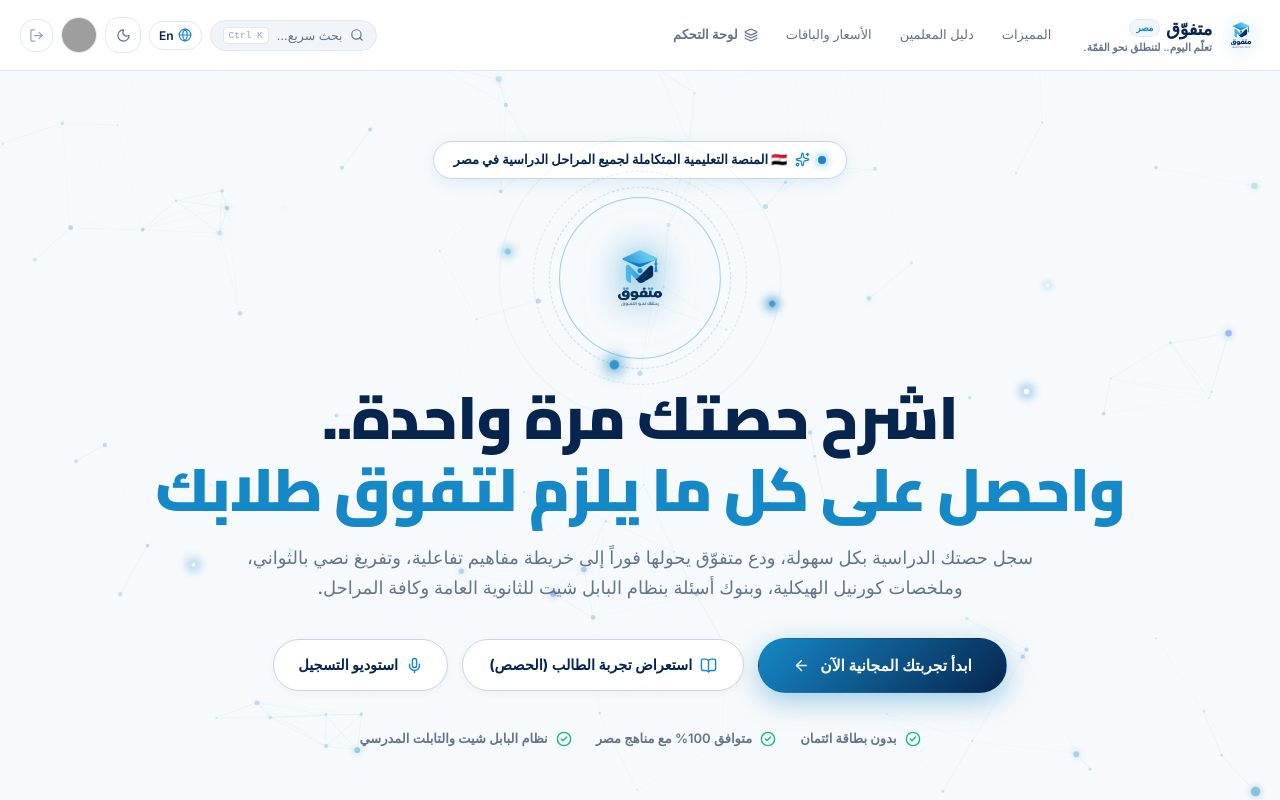
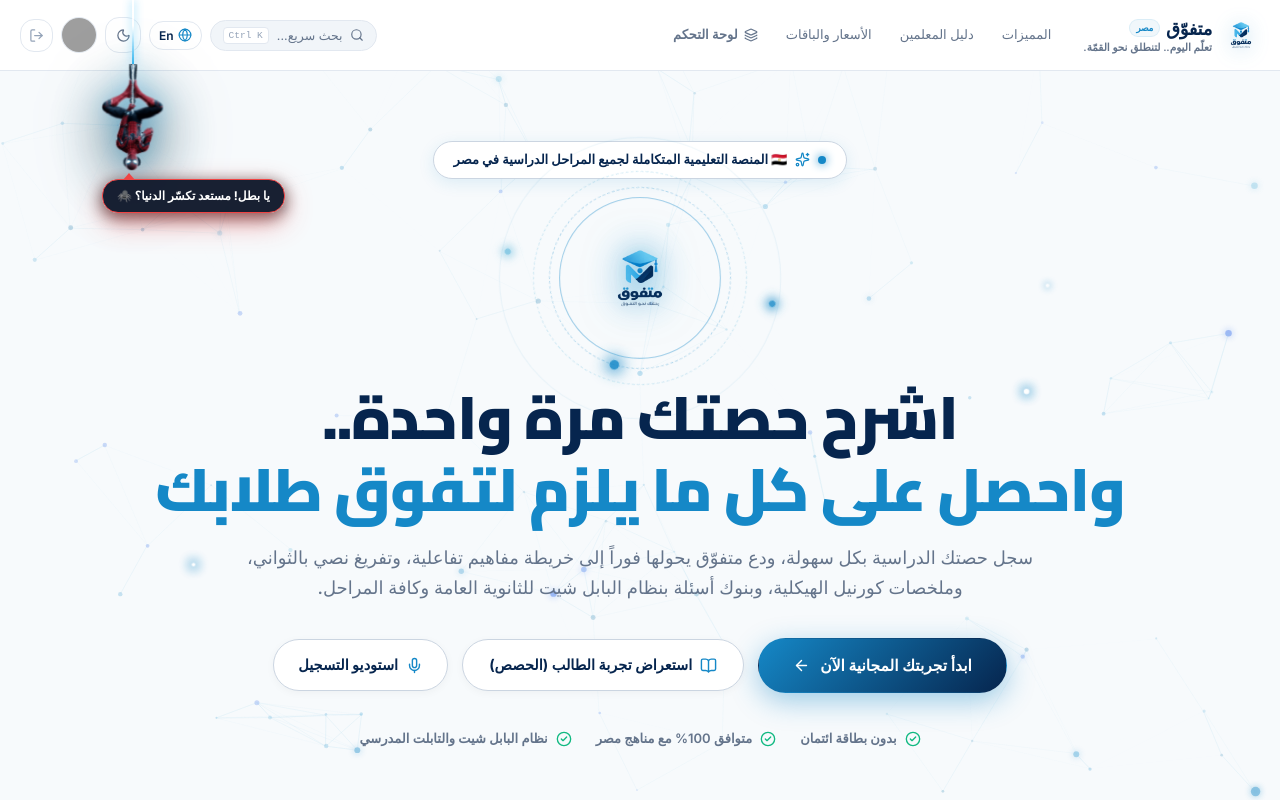
Before and after one commit to Abdelrahman5884/Motafawweq-Frontend, a React (Vite) app: page / in a window 1280 px wide. Shown: the top 800 px of the page. Built offline with nearby package versions, Linux system fonts and the light colour scheme; grey boxes are pictures that could not be loaded.

Commit message:
feat: add LandingPage view and interactive SpiderManWeb component

```diff
--- a/src/components/common/SpiderManWeb.jsx
+++ b/src/components/common/SpiderManWeb.jsx
@@ -5,136 +5,102 @@
 const SPIDEY_QUOTES_AR = [
   'يا بطل! مستعد تكسّر الدنيا؟ 🕷️',
   'مع متفوّق.. التفوق مضمون!',
-  'أنا في ضهرك.. ركّز وذاكر!',
-  'أبطال مصر قادمون للتفوق!'
+  'أنا في ضهرك.. ركّز وذاكر! 🕸️',
+  'أبطال مصر قادمون للتفوق! 🚀',
+  'كل دقيقة بتفرق في مستقبلك! ⚡',
+  'ذاكر بذكاء مش بمجهود ع الفاضي! 🧠'
 ];
 
 const SPIDEY_QUOTES_EN = [
   'Ready to crush your goals, hero? 🕷️',
   'With Motafawweq, success is yours!',
-  'I got your back.. Stay focused!',
-  'Your superpowers start here!'
+  'I got your back.. Stay focused! 🕸️',
+  'Your superpowers start here! 🚀',
+  'Every minute counts towards your dream! ⚡',
+  'Study smarter, not harder! 🧠'
 ];
 
 export const SpiderManWeb = () => {
   const { lang, isRtl } = useLanguage();
   const location = useLocation();
+
+  // Strictly ONLY on the Landing Page
   const isLandingPage = location.pathname === '/';
 
-  // Animation lifecycle stages: 'entering' | 'hanging' | 'diving' | 'hidden'
-  const [stage, setStage] = useState(isLandingPage ? 'entering' : 'hidden');
+  // Animation lifecycle stages: 'entering' | 'hanging' | 'retracting' | 'hidden'
+  const [stage, setStage] = useState('hidden');
   const [showBubble, setShowBubble] = useState(false);
   const [quoteIndex, setQuoteIndex] = useState(0);
   const [bounceCount, setBounceCount] = useState(0);
 
   const cycleTimerRef = useRef(null);
   const bubbleTimerRef = useRef(null);
+  const autoHideTimerRef = useRef(null);
 
-  // Landing page cycle vs Non-landing page peek
   useEffect(() => {
-    // Clear existing timers
-    if (cycleTimerRef.current) clearTimeout(cycleTimerRef.current);
-    if (bubbleTimerRef.current) clearTimeout(bubbleTimerRef.current);
+    // If NOT on the landing page, ensure hidden and do nothing
+    if (!isLandingPage) {
+      setStage('hidden');
+      setShowBubble(false);
+      return;
+    }
 
-    if (isLandingPage) {
     let isMounted = true;
 
-      const runLandingCycle = () => {
+    // Routine to trigger a Spidey descent and retract cycle
+    const triggerCycle = () => {
       if (!isMounted) return;
 
-        // Step 1: Drop in from top
+      // 1. Drop down from top
       setStage('entering');
 
-        // Auto show bubble after landing
+      // 2. Pop the motivational quote bubble after landing
       bubbleTimerRef.current = setTimeout(() => {
         if (isMounted) setShowBubble(true);
-        }, 1100);
+      }, 850);
 
-        // Hide bubble after 4.5s
-        setTimeout(() => {
-          if (isMounted) setShowBubble(false);
-        }, 5500);
-
-        // Transition to normal hanging swing after entrance
+      // 3. Transition to gentle hanging swing
       setTimeout(() => {
         if (isMounted) setStage('hanging');
-        }, 1000);
+      }, 950);
 
-        // Step 2: After ~10 seconds of hanging, perform dramatic superhero downward dive ("يقع لتحت خالص")
-        cycleTimerRef.current = setTimeout(() => {
+      // 4. Stay hanging for 7 seconds, then retract back up
+      autoHideTimerRef.current = setTimeout(() => {
         if (!isMounted) return;
         setShowBubble(false);
-          setStage('diving');
+        setStage('retracting');
 
-          // Step 3: Once off-screen (after 800ms), transition to hidden cooldown
+        // 5. Hide completely after retraction finishes
         setTimeout(() => {
           if (!isMounted) return;
           setStage('hidden');
-            // Advance quote for next time
           setQuoteIndex((prev) => (prev + 1) % SPIDEY_QUOTES_AR.length);
+        }, 750);
 
-            // Step 4: After 3.5s of hidden cooldown, drop in again from navbar!
-            cycleTimerRef.current = setTimeout(() => {
-              if (isMounted) runLandingCycle();
-            }, 3500);
-
-          }, 850);
-
-        }, 60000); // 10 seconds hanging time
+      }, 7000);
     };
 
-      runLandingCycle();
+    // Initial show shortly after page load (1.5s delay for pleasant entrance)
+    const initialTimer = setTimeout(() => {
+      triggerCycle();
+    }, 1500);
+
+    // Recurring cycle: every 60 seconds (1 minute), Spider-Man drops in and retracts
+    const recurringInterval = setInterval(() => {
+      triggerCycle();
+    }, 60000);
 
     return () => {
       isMounted = false;
+      clearTimeout(initialTimer);
+      clearInterval(recurringInterval);
       if (cycleTimerRef.current) clearTimeout(cycleTimerRef.current);
       if (bubbleTimerRef.current) clearTimeout(bubbleTimerRef.current);
+      if (autoHideTimerRef.current) clearTimeout(autoHideTimerRef.current);
     };
-    } else {
-      // Non-landing pages: Polite peek every 3 minutes for 3 seconds
-      let isMounted = true;
-      setStage('hidden');
-      setShowBubble(false);
+  }, [isLandingPage]);
 
-      const HIDE_DURATION = 3 * 60 * 1000; // 3 minutes
-      const PEEK_DURATION = 3500;           // 3.5 seconds
-
-      const runPeekCycle = () => {
-        cycleTimerRef.current = setTimeout(() => {
-          if (!isMounted) return;
-          setStage('entering');
-          setShowBubble(true);
-
-          setTimeout(() => {
-            if (isMounted) setStage('hanging');
-          }, 800);
-
-          cycleTimerRef.current = setTimeout(() => {
-            if (!isMounted) return;
-            setShowBubble(false);
-            setStage('diving');
-
-            setTimeout(() => {
-              if (!isMounted) return;
-              setStage('hidden');
-              runPeekCycle();
-            }, 800);
-          }, PEEK_DURATION);
-
-        }, HIDE_DURATION);
-      };
-
-      runPeekCycle();
-
-      return () => {
-        isMounted = false;
-        if (cycleTimerRef.current) clearTimeout(cycleTimerRef.current);
-        if (bubbleTimerRef.current) clearTimeout(bubbleTimerRef.current);
-      };
-    }
-  }, [location.pathname, isLandingPage]);
-
-  // Interactive tap / click handler
+  // Handle tap / click to trigger interactive bounce and quote change
   const handleClick = (e) => {
     e.stopPropagation();
     setBounceCount((prev) => prev + 1);
@@ -144,28 +110,30 @@
     if (bubbleTimerRef.current) clearTimeout(bubbleTimerRef.current);
     bubbleTimerRef.current = setTimeout(() => {
       setShowBubble(false);
-    }, 4000);
+    }, 4500);
   };
 
-  if (stage === 'hidden') return null;
+  // Do not render anything when hidden or off the landing page
+  if (!isLandingPage || stage === 'hidden') return null;
 
   const currentQuote = lang === 'ar' ? SPIDEY_QUOTES_AR[quoteIndex] : SPIDEY_QUOTES_EN[quoteIndex];
 
   return (
     <div
-      className="spidey-container-adaptive"
+      className="spidey-fixed-root"
+      aria-label="Motafawweq Spider-Man"
       style={{
-        position: 'absolute',
-        top: '100%',
-        zIndex: 60,
+        position: 'fixed',
+        top: 0,
+        zIndex: 9999,
         pointerEvents: 'none',
         userSelect: 'none'
       }}
     >
       <style>{`
-        /* Responsive Positioning and Adaptive Sizing */
-        .spidey-container-adaptive {
-          inset-inline-end: clamp(80px, 14vw, 220px);
+        /* Positioning on Desktop and Tablets */
+        .spidey-fixed-root {
+          ${isRtl ? 'left: clamp(20px, 8vw, 140px);' : 'right: clamp(20px, 8vw, 140px);'}
         }
 
         .spidey-interactive-wrapper {
@@ -178,21 +146,21 @@
           touch-action: manipulation;
         }
 
-        /* Web Line - Longer & Sturdier */
+        /* Web Line Thread - Radiant Silky Web */
         .spidey-web-line {
           width: 2px;
-          height: 75px;
-          background: linear-gradient(180deg, rgba(255, 255, 255, 0.6) 0%, #FFFFFF 50%, #38BDF8 100%);
+          height: clamp(45px, 8vh, 85px);
+          background: linear-gradient(180deg, rgba(255, 255, 255, 0.4) 0%, #FFFFFF 40%, #38BDF8 100%);
           box-shadow: 0 0 8px rgba(56, 189, 248, 0.8), 0 0 3px rgba(255, 255, 255, 0.9);
           transition: height 0.35s cubic-bezier(0.34, 1.56, 0.64, 1);
         }
 
         /* Spidey Character Sprite */
         .spidey-character-sprite {
-          width: 66px;
+          width: clamp(46px, 6vw, 62px);
           height: auto;
           object-fit: contain;
-          filter: drop-shadow(0 14px 28px rgba(0, 0, 0, 0.65)) drop-shadow(0 0 12px rgba(56, 189, 248, 0.3));
+          filter: drop-shadow(0 14px 28px rgba(0, 0, 0, 0.65)) drop-shadow(0 0 12px rgba(56, 189, 248, 0.35));
           transition: transform 0.3s cubic-bezier(0.34, 1.56, 0.64, 1), filter 0.3s ease;
         }
 
@@ -206,18 +174,18 @@
           }
         }
 
-        /* Smooth Drop In from Navbar entrance */
-        @keyframes spideyDropFromNav {
+        /* Drop In From Top (Entering) */
+        @keyframes spideyDropFromTop {
           0% {
-            transform: translateY(-180px) scale(0.9);
+            transform: translateY(-220px) scale(0.9);
             opacity: 0;
           }
           65% {
-            transform: translateY(16px) scale(1.02);
+            transform: translateY(14px) scale(1.03);
             opacity: 1;
           }
           85% {
-            transform: translateY(-8px) scale(0.99);
+            transform: translateY(-6px) scale(0.99);
           }
           100% {
             transform: translateY(0px) scale(1);
@@ -225,44 +193,44 @@
           }
         }
 
-        /* Dramatic Superhero Downward Fall / Dive */
-        @keyframes spideyDiveDown {
+        /* Retract Back Up To Top (Retracting) */
+        @keyframes spideyRetractUp {
           0% {
-            transform: translateY(0px) rotate(0deg) scale(1);
+            transform: translateY(0px) scale(1);
             opacity: 1;
           }
           20% {
-            transform: translateY(-15px) rotate(-8deg) scale(1.04);
+            transform: translateY(10px) scale(1.02);
             opacity: 1;
           }
           100% {
-            transform: translateY(115vh) rotate(18deg) scale(0.85);
+            transform: translateY(-240px) scale(0.85);
             opacity: 0;
           }
         }
 
-        /* Eye Lenses Glow */
+        /* Eye Lenses Subtle Glow */
         @keyframes spideyEyeGlow {
           0%, 100% {
-            filter: drop-shadow(0 14px 28px rgba(0, 0, 0, 0.65)) drop-shadow(0 0 10px rgba(56, 189, 248, 0.3));
+            filter: drop-shadow(0 14px 28px rgba(0, 0, 0, 0.65)) drop-shadow(0 0 8px rgba(56, 189, 248, 0.3));
           }
           50% {
-            filter: drop-shadow(0 16px 32px rgba(0, 0, 0, 0.75)) drop-shadow(0 0 18px rgba(56, 189, 248, 0.75));
+            filter: drop-shadow(0 16px 32px rgba(0, 0, 0, 0.75)) drop-shadow(0 0 16px rgba(56, 189, 248, 0.75));
           }
         }
 
         .spidey-anim-entering {
           transform-origin: top center;
-          animation: spideyDropFromNav 0.95s cubic-bezier(0.175, 0.885, 0.32, 1.275) forwards;
+          animation: spideyDropFromTop 0.85s cubic-bezier(0.175, 0.885, 0.32, 1.275) forwards;
         }
 
         .spidey-anim-hanging {
           transform-origin: top center;
         }
 
-        .spidey-anim-diving {
+        .spidey-anim-retracting {
           transform-origin: top center;
-          animation: spideyDiveDown 0.85s cubic-bezier(0.55, 0.055, 0.675, 0.19) forwards;
+          animation: spideyRetractUp 0.75s cubic-bezier(0.55, 0.055, 0.675, 0.19) forwards;
         }
 
         .spidey-swing-assembly {
@@ -273,7 +241,7 @@
         /* Hover & Tap: Elastic stretch downward */
         .spidey-interactive-wrapper:hover .spidey-web-line,
         .spidey-interactive-wrapper:active .spidey-web-line {
-          height: 100px;
+          height: clamp(65px, 12vh, 105px);
         }
 
         .spidey-interactive-wrapper:hover .spidey-character-sprite {
@@ -285,48 +253,31 @@
           animation: spideyEyeGlow 3s ease-in-out infinite;
         }
 
-        /* Tablet Responsive Adjustments */
-        @media (max-width: 1024px) {
-          .spidey-container-adaptive {
-            inset-inline-end: clamp(35px, 9vw, 90px);
+        /* Mobile Responsive & Adaptive: Guaranteed NO screen overflow or clipping */
+        @media (max-width: 640px) {
+          .spidey-fixed-root {
+            ${isRtl ? 'left: 14px !important;' : 'right: 14px !important;'}
           }
           .spidey-character-sprite {
-            width: 54px;
+            width: 44px !important;
           }
           .spidey-web-line {
-            height: 62px;
+            height: 40px !important;
           }
           .spidey-interactive-wrapper:hover .spidey-web-line,
           .spidey-interactive-wrapper:active .spidey-web-line {
-            height: 82px;
-          }
-        }
-
-        /* Mobile Responsive & Adaptive: Guaranteed 100% visible speech bubble without any screen clipping */
-        @media (max-width: 640px) {
-          .spidey-container-adaptive {
-            inset-inline-end: 18px !important;
-          }
-          .spidey-character-sprite {
-            width: 46px !important;
-          }
-          .spidey-web-line {
-            height: 50px !important;
-          }
-          .spidey-interactive-wrapper:hover .spidey-web-line,
-          .spidey-interactive-wrapper:active .spidey-web-line {
-            height: 68px !important;
+            height: 56px !important;
           }
         }
       `}</style>
 
-      {/* Spider-Man Animation Wrapper based on stage */}
+      {/* Spider-Man Animation Container */}
       <div
         className={
           stage === 'entering'
             ? 'spidey-anim-entering'
-            : stage === 'diving'
-            ? 'spidey-anim-diving'
+            : stage === 'retracting'
+            ? 'spidey-anim-retracting'
             : 'spidey-anim-hanging'
         }
       >
@@ -354,18 +305,18 @@
             />
           </div>
 
-          {/* Speech Bubble - Intelligently Anchored Towards Inside Viewport so it NEVER clips */}
-          {showBubble && stage !== 'diving' && (
+          {/* Speech Bubble - Designed to always open towards the inside of the screen */}
+          {showBubble && stage !== 'retracting' && (
             <div
               style={{
                 position: 'absolute',
-                top: 'calc(100% + 6px)',
-                // Anchor intelligently based on RTL so it opens towards the inside of the screen
+                top: 'calc(100% + 8px)',
+                // Anchor toward inside viewport so it NEVER clips off screen on mobile
                 ...(isRtl
-                  ? { left: '-10px', right: 'auto' }
-                  : { right: '-10px', left: 'auto' }),
+                  ? { left: '0px', right: 'auto' }
+                  : { right: '0px', left: 'auto' }),
                 backgroundColor: 'rgba(15, 23, 42, 0.96)',
-                backdropFilter: 'blur(16px)',
+                backdropFilter: 'blur(14px)',
                 color: '#FFFFFF',
                 border: '1.5px solid #EF4444',
                 borderRadius: '16px',
@@ -375,21 +326,21 @@
                 lineHeight: 1.35,
                 whiteSpace: 'normal',
                 width: 'max-content',
-                maxWidth: 'clamp(180px, 65vw, 240px)',
+                maxWidth: 'clamp(180px, 60vw, 240px)',
                 textAlign: 'center',
                 boxShadow: '0 10px 28px rgba(239, 68, 68, 0.45), 0 4px 16px rgba(0, 0, 0, 0.7)',
                 animation: 'authSpeechPop 0.25s cubic-bezier(0.175, 0.885, 0.32, 1.275) forwards',
-                zIndex: 1000,
+                zIndex: 10000,
                 pointerEvents: 'none'
               }}
             >
               {currentQuote}
-              {/* Triangular arrow pointing to Spider-Man */}
+              {/* Triangular indicator arrow pointing to Spidey */}
               <div
                 style={{
                   position: 'absolute',
                   top: '-7px',
-                  ...(isRtl ? { left: '26px' } : { right: '26px' }),
+                  ...(isRtl ? { left: '20px' } : { right: '20px' }),
                   width: 0,
                   height: 0,
                   borderLeft: '6px solid transparent',
--- a/src/views/public/LandingPage.jsx
+++ b/src/views/public/LandingPage.jsx
@@ -40,6 +40,7 @@
 } from 'lucide-react';
 
 import { PlexusBackground } from '../../components/common/PlexusBackground';
+import { SpiderManWeb } from '../../components/common/SpiderManWeb';
 
 export const LandingPage = () => {
   const navigate = useNavigate();
@@ -156,7 +157,10 @@
   return (
     <div style={{ position: 'relative', backgroundColor: 'var(--bg-app)', color: 'var(--text-primary)', overflow: 'hidden' }}>
 
-      {/* ── Clean Ambient Background ── */}
+      {/* ── Realistic Spider-Man on Web (Landing Page Exclusive) ── */}
+      <SpiderManWeb />
+
+      {/* ── Interactive Neural / Spiderweb Constellation Canvas Background ── */}
       <PlexusBackground />
 
       {/* =========================================================================
```
Lines whose indentation alone changed are shown as unchanged.
